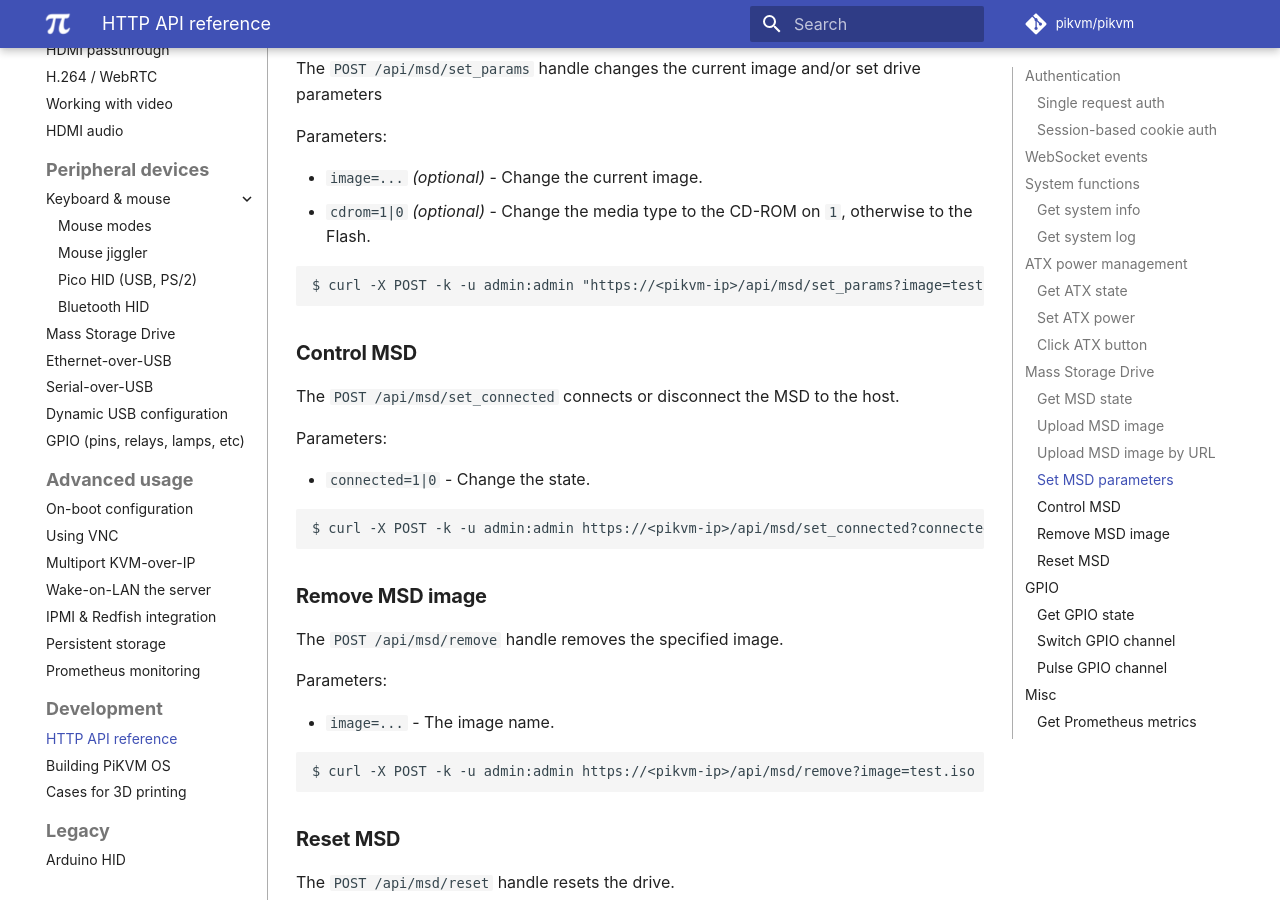
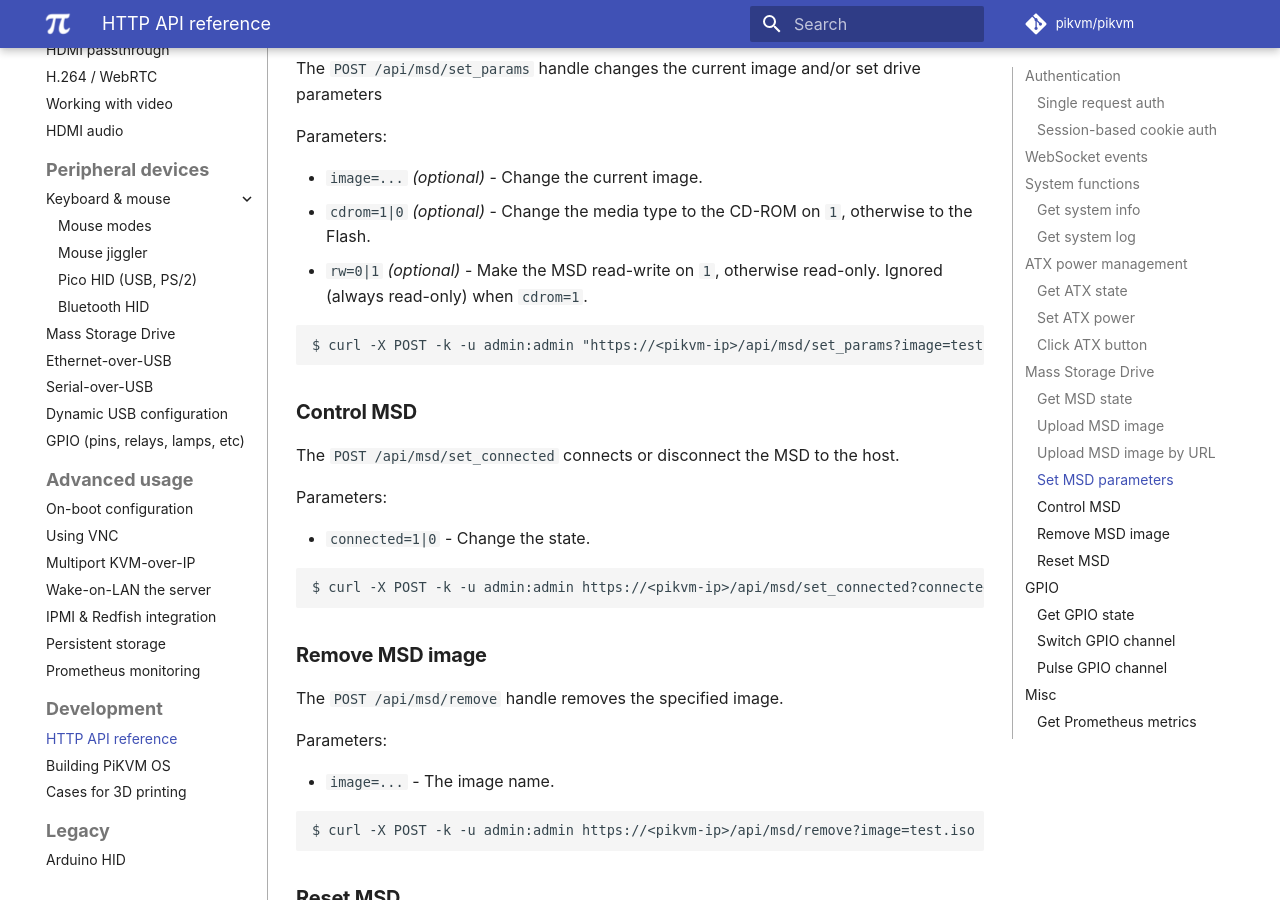
Before and after one commit to pikvm/pikvm, an MkDocs documentation site: the page built from docs/api.md, in a window 1280 px wide and 900 px high, scrolled down 5997 px. Built offline with MkDocs 1.6.1 and Material for MkDocs 9.7.7, drawn with Linux system fonts in a browser that asks for light colours; some web fonts are replaced; comment, search, counter and statistics services are not loaded.

Commit message:
Document /api/msd/set_params?rw=1 (#1429)
Fixes https://github.com/pikvm/pikvm/issues/1428

````diff
--- a/docs/api.md
+++ b/docs/api.md
@@ -380,6 +380,7 @@ Parameters:
 
 * `image=...` *(optional)* - Change the current image.
 * `cdrom=1|0` *(optional)* - Change the media type to the CD-ROM on `1`, otherwise to the Flash.
+* `rw=0|1` *(optional)* - Make the MSD read-write on `1`, otherwise read-only. Ignored (always read-only) when `cdrom=1`.
 
 ```
 $ curl -X POST -k -u admin:admin "https://<pikvm-ip>/api/msd/set_params?image=test.iso&cdrom=1"
````
